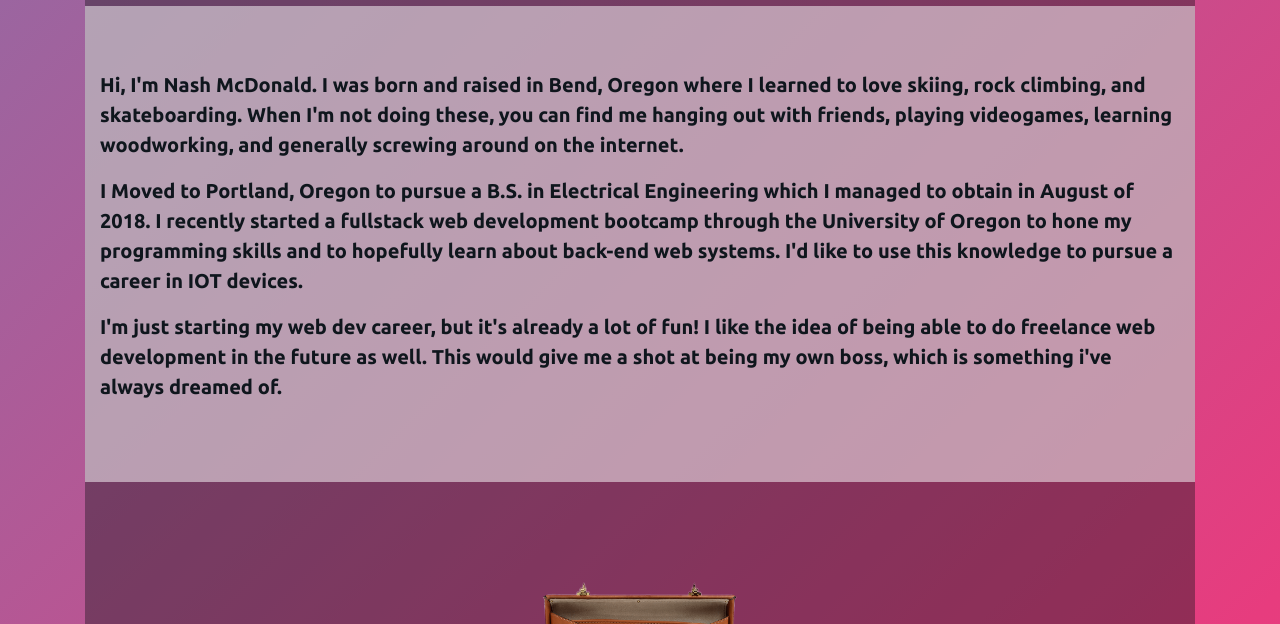
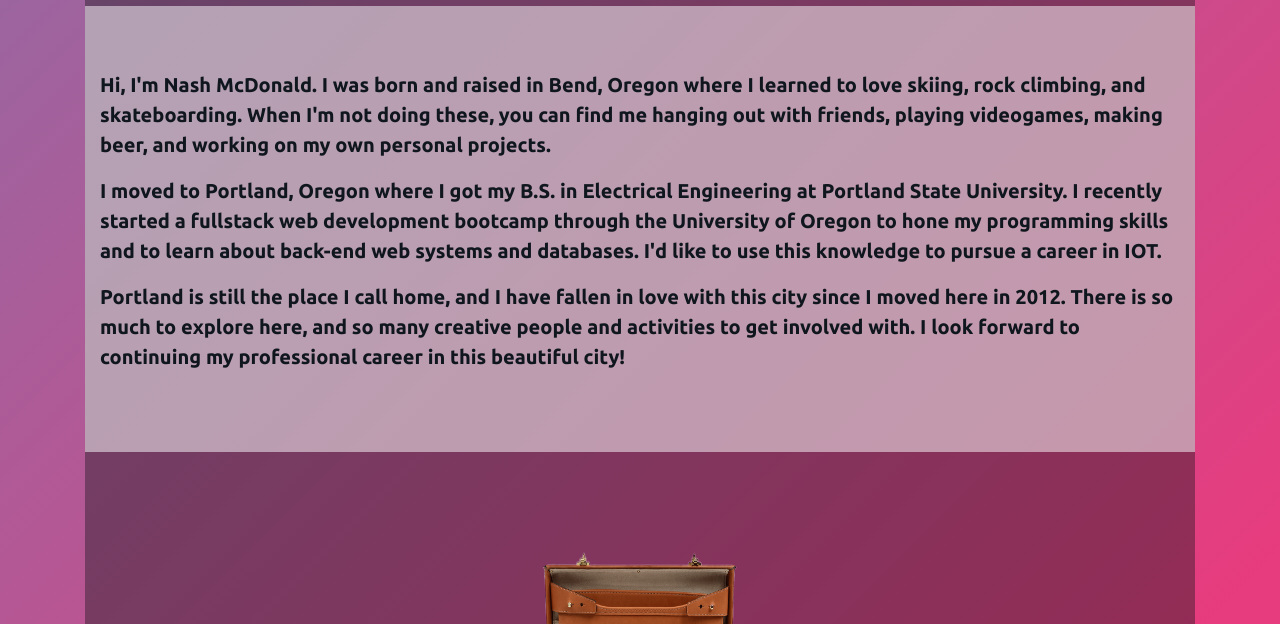
Before and after one commit to nashbrowns/ProfessionalProfile, a plain HTML site: page index.html in a window 1280 px wide. Both pictures are taken after a click on the button 640 px from the left and 328 px from the top of the page. Shown: the part 576-1200 px from the top of the page. Drawn offline with nearby package versions, Linux system fonts and the light colour scheme.

Commit message:
changed bio

```diff
--- a/index.html
+++ b/index.html
@@ -78,27 +78,25 @@
                                 <div class="jumbotron jumbotron-fluid mt-3" id="bioCon"
                                     style="background-color: rgba(255, 255, 255, 0.5); opacity: 1;">
                                     <div class="container text-left">
-                                        <p class="lead">Hi, I'm Nash McDonald. I was born and raised in Bend, Oregon
-                                            where I
-                                            learned to love skiing, rock climbing, and skateboarding. When I'm not doing
+                                        <p class="lead">
+                                            Hi, I'm Nash McDonald. I was born and raised in Bend, Oregon
+                                            where I learned to love skiing, rock climbing, and skateboarding. When I'm not doing
                                             these, you can find me hanging out with friends, playing videogames,
-                                            learning
-                                            woodworking, and generally screwing around on the internet.</p>
-                                        <p class="lead">I Moved to Portland, Oregon to pursue a B.S. in Electrical
-                                            Engineering which I managed to obtain in August of 2018. I recently started
-                                            a
-                                            fullstack web development bootcamp through the University of Oregon to hone
-                                            my
-                                            programming skills and to hopefully learn about back-end web systems. I'd
-                                            like
-                                            to use this knowledge to pursue a career in IOT devices.</p>
-                                        <p class="lead">I'm just starting my web dev career, but it's already a lot of
-                                            fun!
-                                            I like the idea of being able to do freelance web development in the future
-                                            as
-                                            well. This would give me a shot at being my own boss, which is something
-                                            i've
-                                            always dreamed of.</p>
+                                            making beer, and working on my own personal projects.
+                                        </p>
+                                        <p class="lead">
+                                            I moved to Portland, Oregon where I got my B.S. in Electrical
+                                            Engineering at Portland State University. I recently started a fullstack web
+                                            development bootcamp through the University of Oregon to hone my
+                                            programming skills and to learn about back-end web systems and databases. I'd
+                                            like to use this knowledge to pursue a career in IOT.
+                                        </p>
+                                        <p class="lead">
+                                            Portland is still the place I call home, and I have fallen in love with this city
+                                            since I moved here in 2012. There is so much to explore here, and so many creative
+                                            people and activities to get involved with. I look forward to continuing my professional
+                                            career in this beautiful city!
+                                        </p>
                                     </div>
                                 </div>
                             </div>
```
